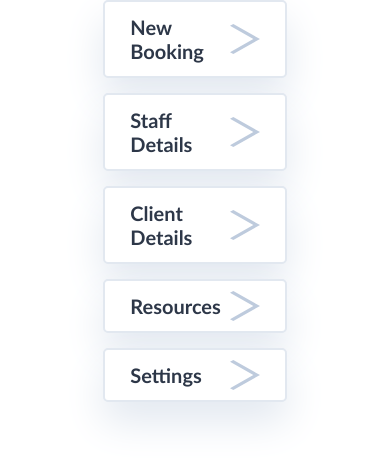
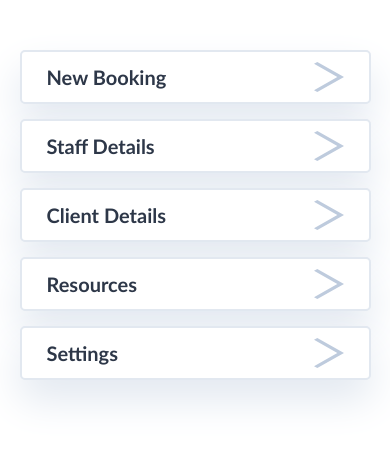
Before and after one commit to nology-tech/Tahiti-Client-Project, a React (Create React App) app: page /home in a window 390 px wide. Shown: the top 464 px of the page. Built offline with nearby package versions, Linux system fonts and the light colour scheme.

Commit message:
fixed navMenuMobile component to display buttons on the whole width of the page

```diff
--- a/src/components/MobileNavPage/MobileNavPage.scss
+++ b/src/components/MobileNavPage/MobileNavPage.scss
@@ -0,0 +1,5 @@
+.MobileNav {
+  margin-top: 50px;
+  height: 100vh;
+  width: 90vh;
+}
```
